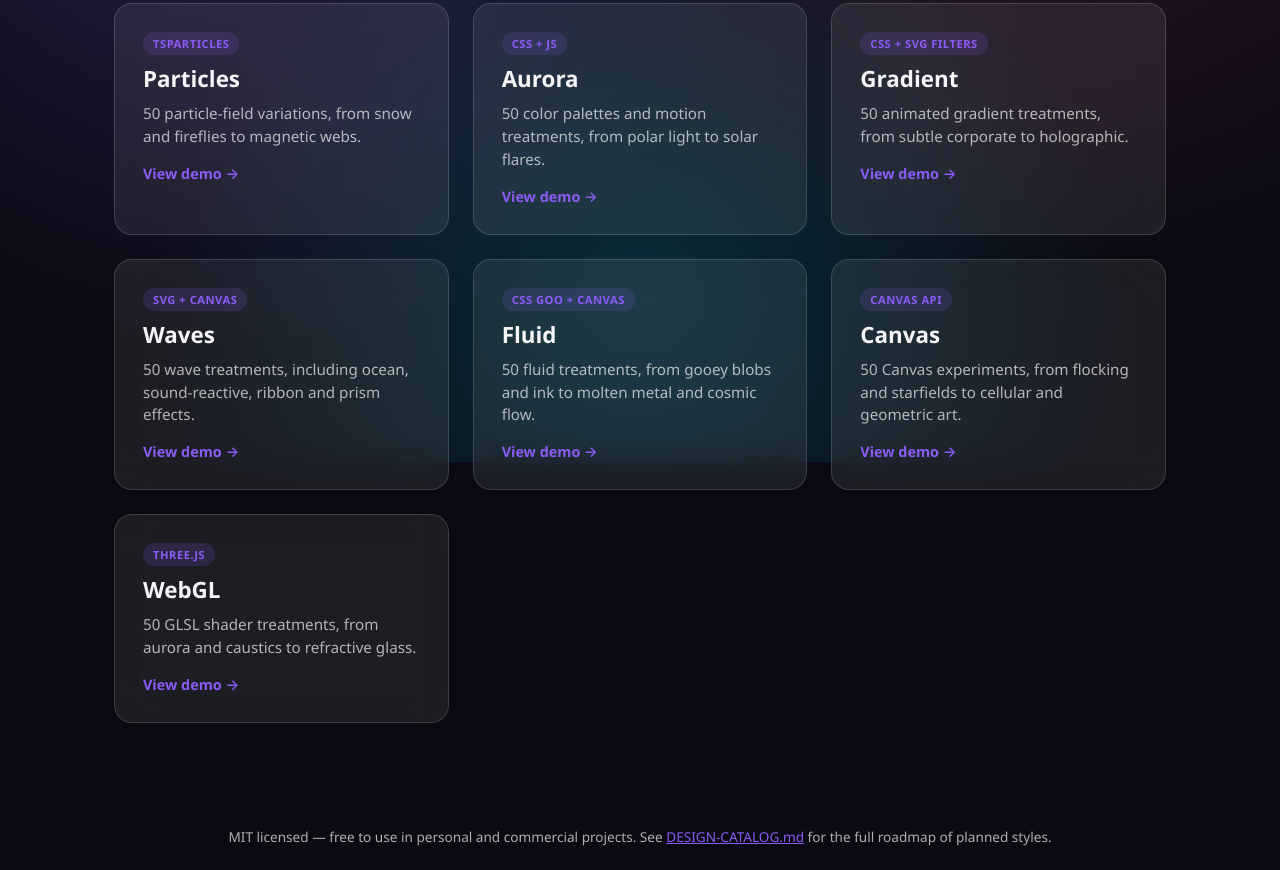
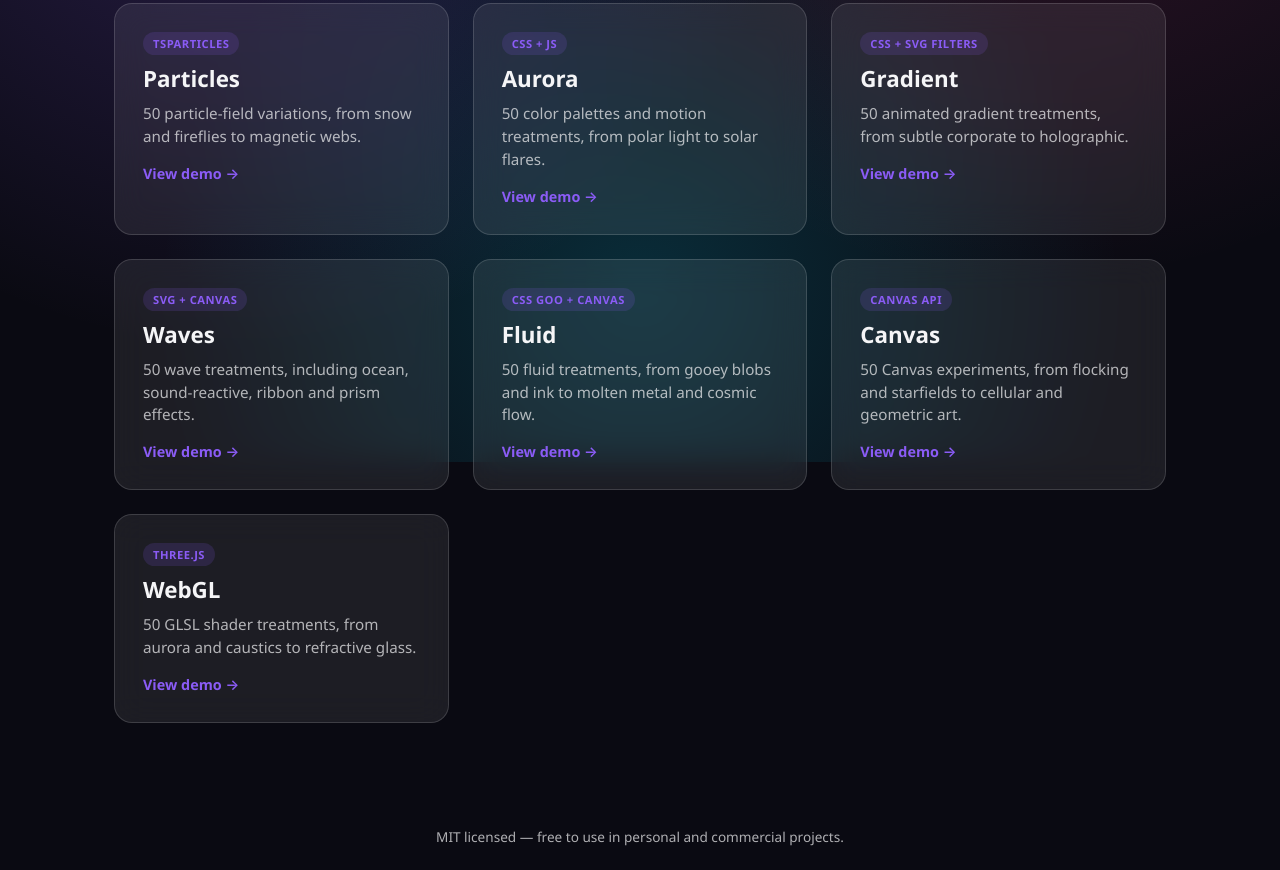
Before and after one commit to LalithK90/background-lab, a plain HTML site: page index.html in a window 1280 px wide. Shown: the part 368-1238 px from the top of the page. Drawn offline with Linux system fonts and the light colour scheme.

Commit message:
chore: remove design catalog and docs

```diff
--- a/index.html
+++ b/index.html
@@ -81,8 +81,7 @@
     </main>
 
     <footer class="footer">
-        <p>MIT licensed — free to use in personal and commercial projects. See <a
-                href="DESIGN-CATALOG.md">DESIGN-CATALOG.md</a> for the full roadmap of planned styles.</p>
+        <p>MIT licensed — free to use in personal and commercial projects.</p>
     </footer>
 
     <script>
```
Also changed, not shown: 4 other files.
